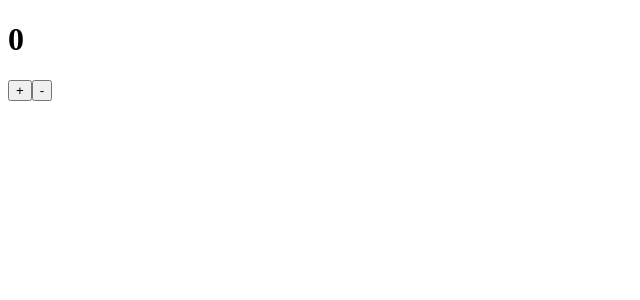
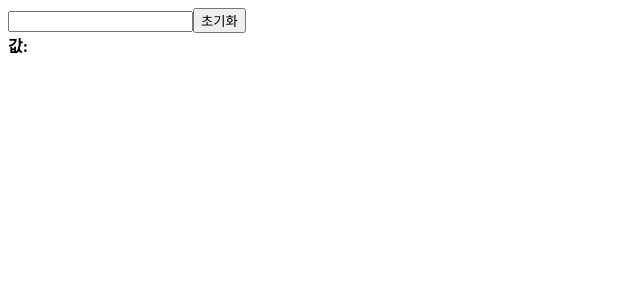
Before and after one commit to dev-93/study, a React (Create React App) app in the folder react_study/: page / in a window 1280 px wide. Shown: the top 300 px of the page, without its empty margins (0-640 px from the left). Built offline with nearby package versions, Linux system fonts and the light colour scheme.

Commit message:
input 상태 관리하기

```diff
--- a/react_study/src/App.js
+++ b/react_study/src/App.js
@@ -1,11 +1,11 @@
 import React from 'react';
-import Counter from "./Counter";
+import InputSample from "./InputSample";
 
 
 const App = () => {
   return (
     <>
-      <Counter />
+      <InputSample />
     </>
   );
 }
--- /dev/null
+++ b/react_study/src/InputSample.js
@@ -0,0 +1,32 @@
+import React, {useState} from 'react';
+
+const InputSample = () => {
+    const [text, setText] = useState('');
+
+    const onChange = (e) => {
+        // 이벤트 객체 e를 파라미터로 받아와서 사용
+        setText(e.target.value);
+        // e.target은 이벤트가 발생한 DOM인 input DOM을 가르킴
+        // 이 DOM의 value값
+        // e.target.value를 조회하면 현재 input에 입력한 값이 무엇인지 알 수 있음.
+        console.log(e.target.value);
+    };
+
+    const onReset = () => {
+         setText("");
+    };
+
+    return (
+        <>
+            <input onChange={onChange} value={text}/>
+            {/* input의 상태를 관리할 때, input 태그의 value값도 설정해주어야함 */}
+            {/* 그렇게 해야, 상태가 바뀌었을때, input의 내용도 업데이트가 된다 */}
+            <button onClick={onReset}>초기화</button>
+            <div>
+                <b>값: {text} </b>
+            </div>
+        </>
+    )
+}
+
+export default InputSample;
```
